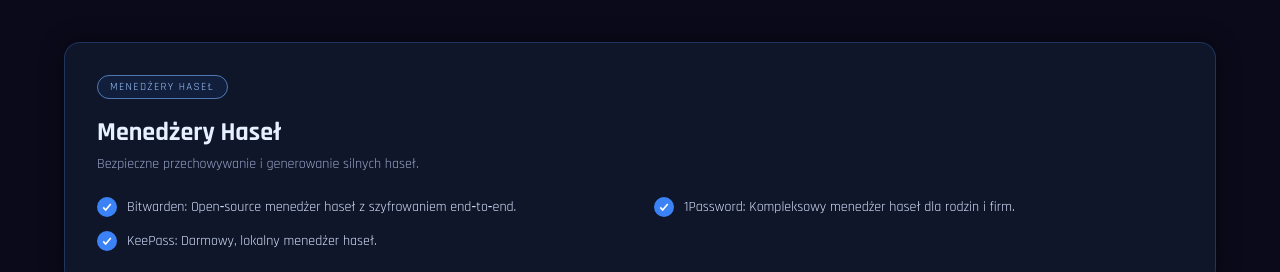
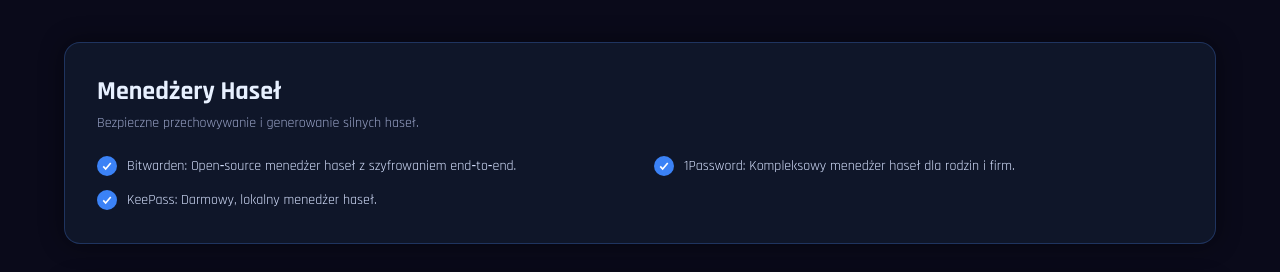
Before and after one commit to KacperGryczon/projektCyberBezpieczenstwo, a plain HTML site: page narzedzia.html in a window 1280 px wide. Shown: the part 822-1094 px from the top of the page. Drawn offline with Linux system fonts and the light colour scheme.

Commit message:
Fix HTML formatting and structure

```diff
--- a/narzedzia.html
+++ b/narzedzia.html
@@ -32,9 +32,6 @@
     </div>
     <div id="cards">
         <div class="card">
-    <div class="card-header">
-        <span class="card-pill">Menedżery haseł</span>
-    </div>
 
     <h1 class="card-title">Menedżery Haseł</h1>
 
@@ -287,4 +284,5 @@
         </div>
     </div>
 </body>
+
 </html>
```
